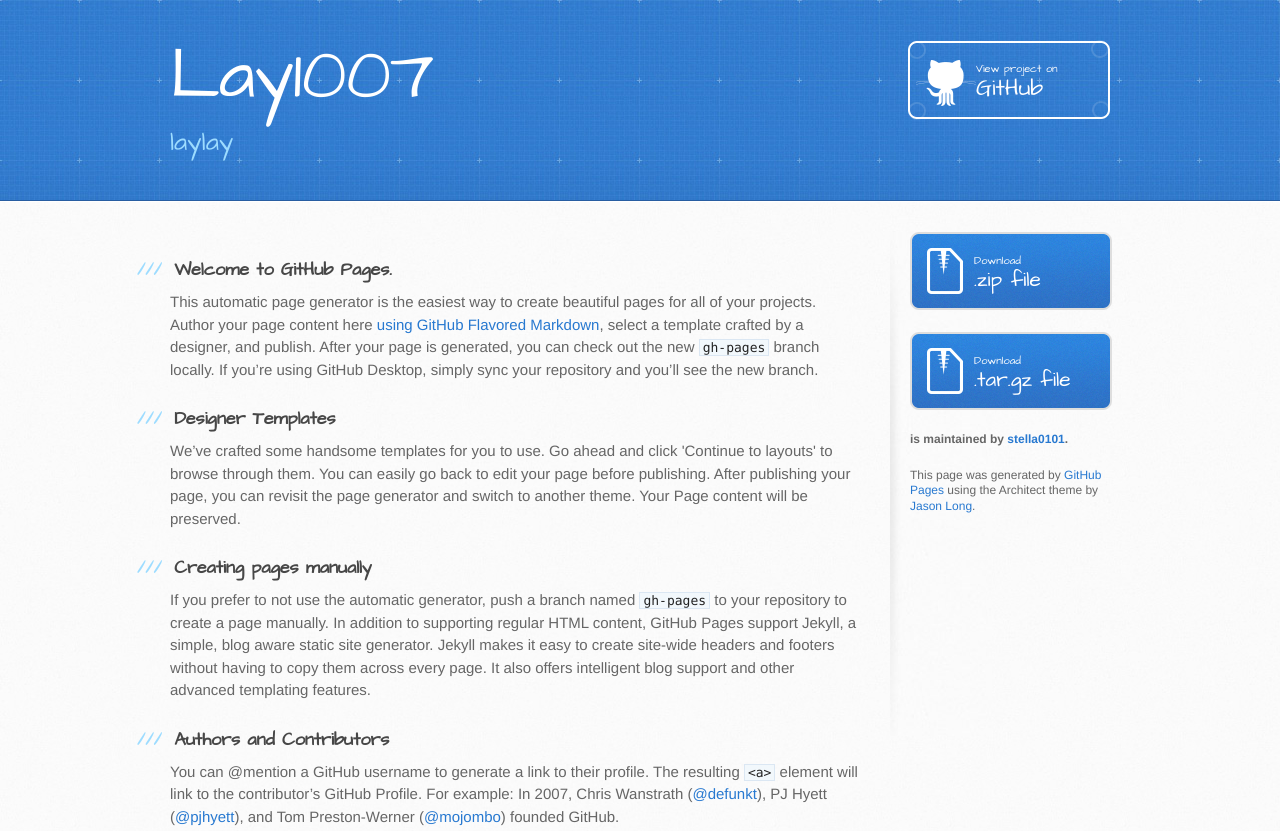
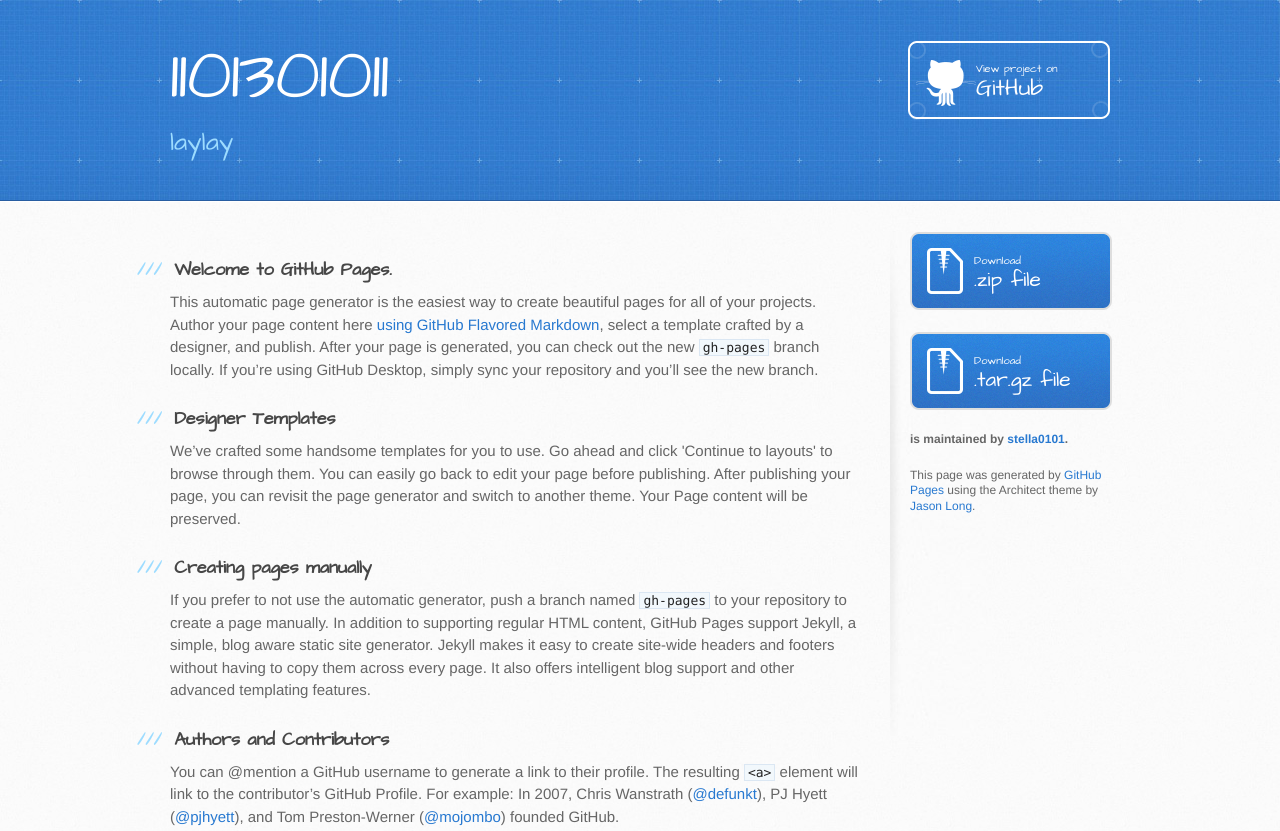
Before and after one commit to stella0101/lay1007, a plain HTML site: page index.html in a window 1280 px wide. Shown: the top 831 px of the page. Drawn offline with Linux system fonts and the light colour scheme.

Commit message:
Update index.html

```diff
--- a/index.html
+++ b/index.html
@@ -1,6 +1,14 @@
 <!DOCTYPE html>
 <html>
   <head>
+
+
+
+
+
+
+
+
     <meta charset='utf-8'>
     <meta http-equiv="X-UA-Compatible" content="chrome=1">
     <meta name="viewport" content="width=device-width, initial-scale=1, maximum-scale=1">
@@ -19,7 +27,7 @@
   <body>
     <header>
       <div class="inner">
-        <h1>Lay1007</h1>
+        <h1>1101301011</h1>
         <h2>laylay</h2>
         <a href="https://github.com/stella0101/lay1007" class="button"><small>View project on</small> GitHub</a>
       </div>
```
